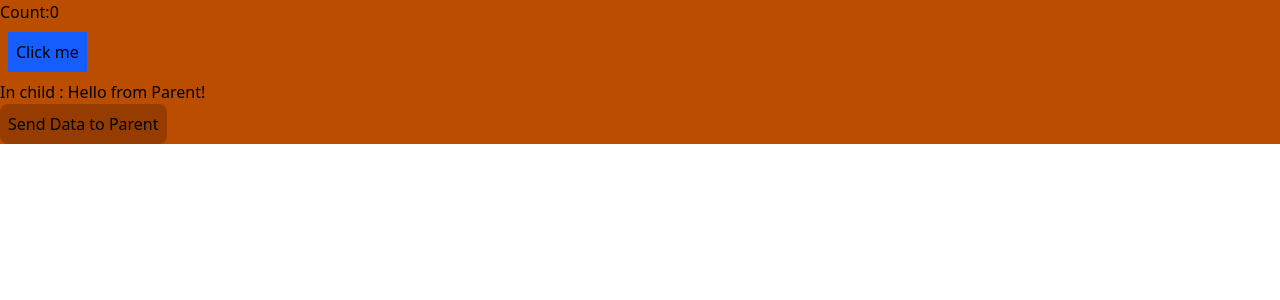
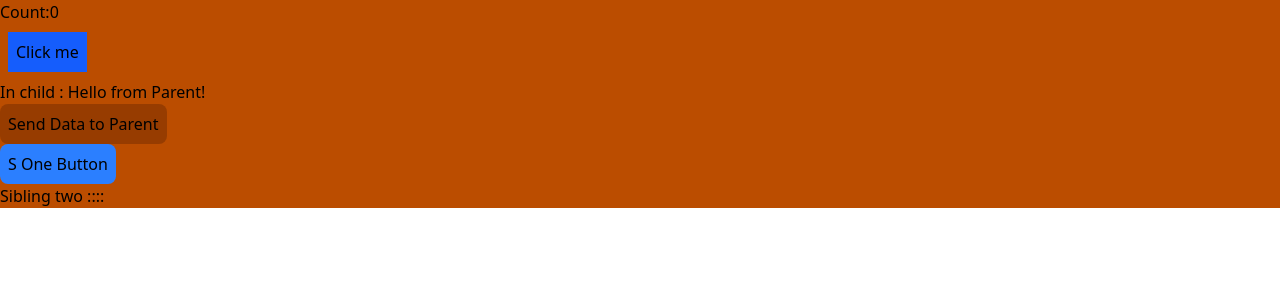
Before and after one commit to mamtapatil44/react-prcatice-app, a React (Vite) app: page / in a window 1280 px wide. Shown: the top 300 px of the page. Built offline with nearby package versions, Linux system fonts and the light colour scheme.

Commit message:
state lifting:slibling communications

```diff
--- a/src/components/Parent.jsx
+++ b/src/components/Parent.jsx
@@ -1,19 +1,41 @@
-import React from 'react'
+import React, { useState } from 'react'
 
 import ChildOne from './ChildOne';
 
 //1. In React, you can pass data from a parent component to its child components using props.
 // Props allow you to pass data and event handlers down the component tree.
 //2. If the child needs to send data back to the parent, you can pass a function as a prop.
+// 3To manage communication between sibling components in React,
+// you can lift the shared state up to their common parent component.
 
 const Parent = () => {
   const message = "Hello from Parent!";
+  const [textMsg ,setMessage] = useState("")
   const handleData = (data) => {
     console.log("Data received from child:", data);
 };
   return (
-    <div><ChildOne text={message} sendData={handleData}/></div>
+    <div><ChildOne text={message} sendData={handleData}/>
+    <SiblingOne setMessage={setMessage}/>
+    <SiblingTwo textMsg={textMsg}/>
+
+    </div>
   )
 }
 
+const SiblingOne = ({setMessage})=>{
+
+  return <div>
+   <button className='bg-blue-500 rounded-lg p-2' onClick={()=>setMessage("message from sibling one")}>S One Button</button>
+  </div>
+}
+
+
+const SiblingTwo = ({textMsg})=>{
+
+  return <div><h4>Sibling two :::: {textMsg} </h4></div>
+}
+
+
+
 export default Parent
```
